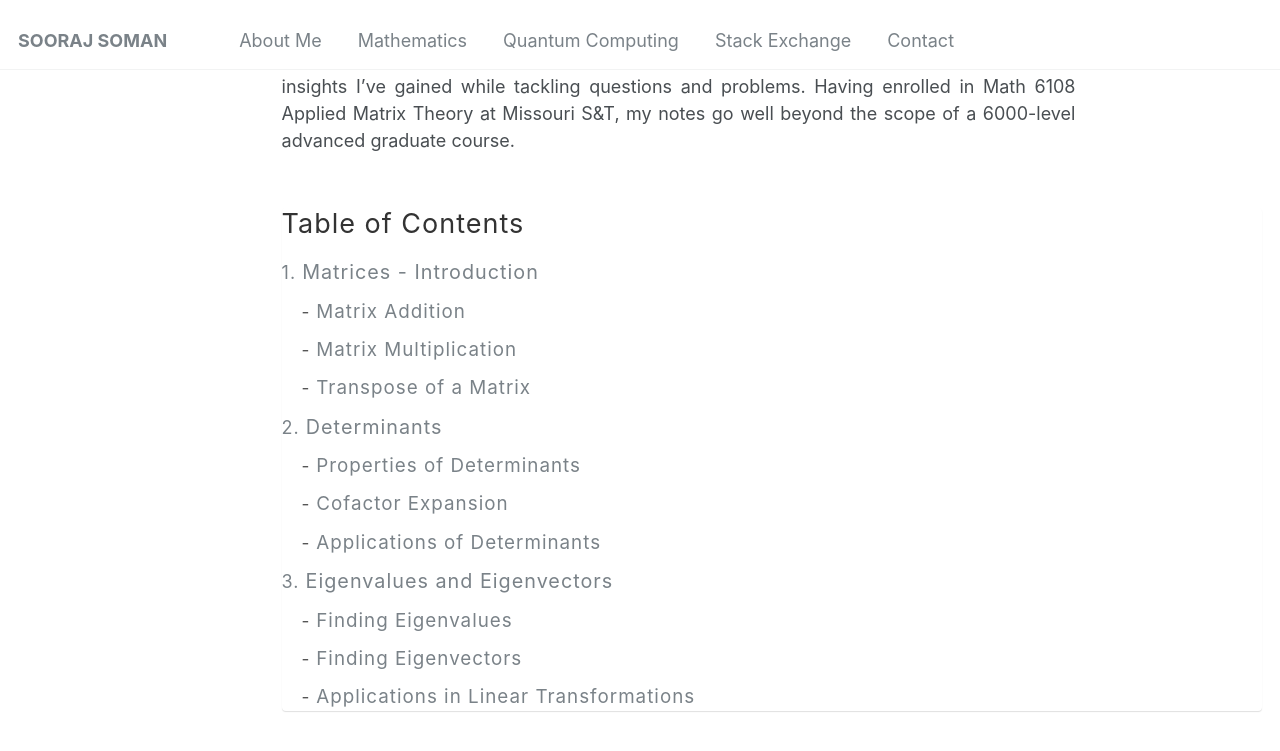
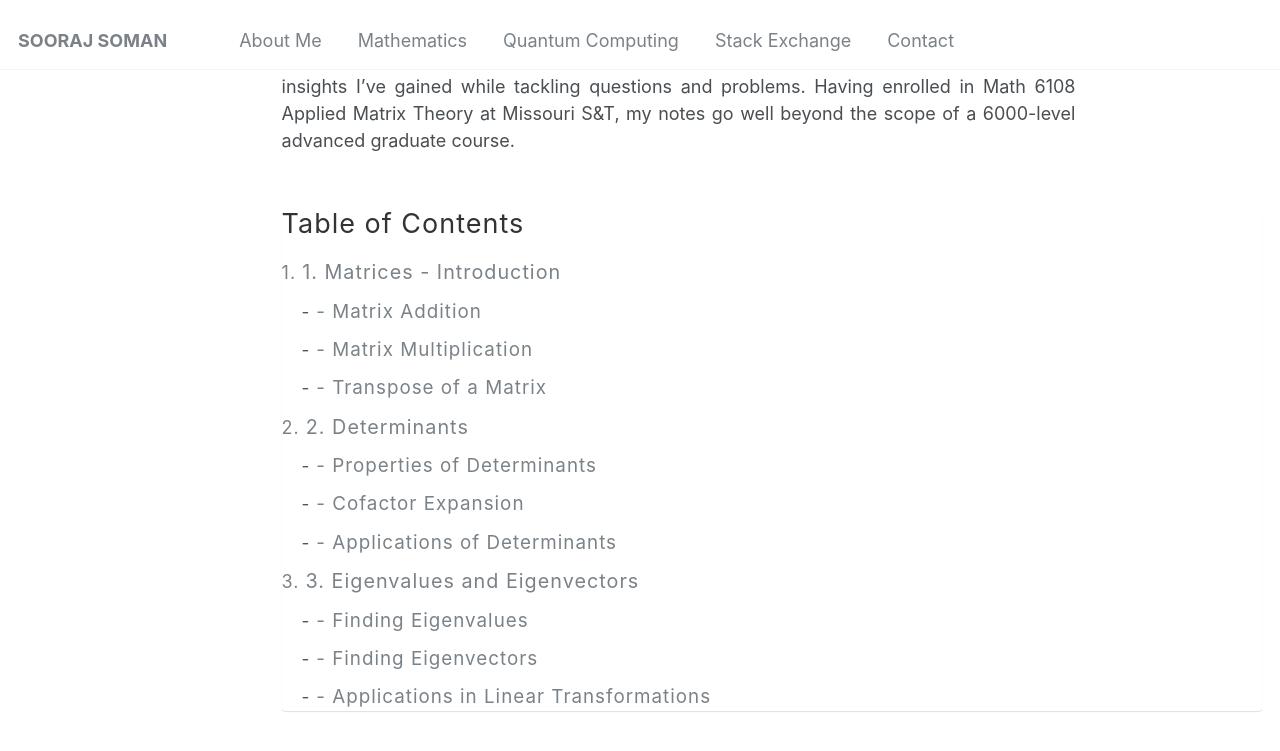
Before and after one commit to soorajss1729/soorajss1729.github.io, a Jekyll site: the page built from _mathematics/mathematics.md, in a window 1280 px wide and 900 px high, scrolled down 368 px. Shown: the top 751 px of the window. Built offline with Jekyll 4.4.1, drawn with Linux system fonts in a browser that asks for light colours; some of the changed lines change nothing that is shown.

Commit message:
Update mathematics.md

```diff
--- a/_mathematics/mathematics.md
+++ b/_mathematics/mathematics.md
@@ -77,33 +77,31 @@
     }
 </style>
 
-
-
 <div class="toc">
     <h2>Table of Contents</h2>
     <ul>
         <li class="chapter-number">
-            <a href="https://drive.google.com/file/d/<file_id>/preview#page=12" target="_blank">Matrices - Introduction</a>
+            <a href="https://drive.google.com/file/d/<file_id_1>/preview" target="_blank">1. Matrices - Introduction</a>
             <ul class="subsection">
-                <li><a href="https://drive.google.com/file/d/<file_id>/preview#page=13" target="_blank">Matrix Addition</a></li>
-                <li><a href="https://drive.google.com/file/d/<file_id>/preview#page=15" target="_blank">Matrix Multiplication</a></li>
-                <li><a href="https://drive.google.com/file/d/<file_id>/preview#page=17" target="_blank">Transpose of a Matrix</a></li>
+                <li><a href="https://example.com/matrix_addition.pdf" target="_blank">- Matrix Addition</a></li>
+                <li><a href="https://example.com/matrix_multiplication.pdf" target="_blank">- Matrix Multiplication</a></li>
+                <li><a href="https://example.com/transpose.pdf" target="_blank">- Transpose of a Matrix</a></li>
             </ul>
         </li>
         <li class="chapter-number">
-            <a href="https://drive.google.com/file/d/<file_id>/preview#page=20" target="_blank">Determinants</a>
+            <a href="https://drive.google.com/file/d/<file_id_2>/preview" target="_blank">2. Determinants</a>
             <ul class="subsection">
-                <li><a href="https://drive.google.com/file/d/<file_id>/preview#page=22" target="_blank">Properties of Determinants</a></li>
-                <li><a href="https://drive.google.com/file/d/<file_id>/preview#page=25" target="_blank">Cofactor Expansion</a></li>
-                <li><a href="https://drive.google.com/file/d/<file_id>/preview#page=28" target="_blank">Applications of Determinants</a></li>
+                <li><a href="https://example.com/properties_of_determinants.pdf" target="_blank">- Properties of Determinants</a></li>
+                <li><a href="https://example.com/cofactor_expansion.pdf" target="_blank">- Cofactor Expansion</a></li>
+                <li><a href="https://example.com/applications_of_determinants.pdf" target="_blank">- Applications of Determinants</a></li>
             </ul>
         </li>
         <li class="chapter-number">
-            <a href="https://drive.google.com/file/d/<file_id>/preview#page=45" target="_blank">Eigenvalues and Eigenvectors</a>
+            <a href="https://drive.google.com/file/d/<file_id_3>/preview" target="_blank">3. Eigenvalues and Eigenvectors</a>
             <ul class="subsection">
-                <li><a href="https://drive.google.com/file/d/<file_id>/preview#page=47" target="_blank">Finding Eigenvalues</a></li>
-                <li><a href="https://drive.google.com/file/d/<file_id>/preview#page=50" target="_blank">Finding Eigenvectors</a></li>
-                <li><a href="https://drive.google.com/file/d/<file_id>/preview#page=53" target="_blank">Applications in Linear Transformations</a></li>
+                <li><a href="https://example.com/finding_eigenvalues.pdf" target="_blank">- Finding Eigenvalues</a></li>
+                <li><a href="https://example.com/finding_eigenvectors.pdf" target="_blank">- Finding Eigenvectors</a></li>
+                <li><a href="https://example.com/linear_transformations.pdf" target="_blank">- Applications in Linear Transformations</a></li>
             </ul>
         </li>
     </ul>
```
